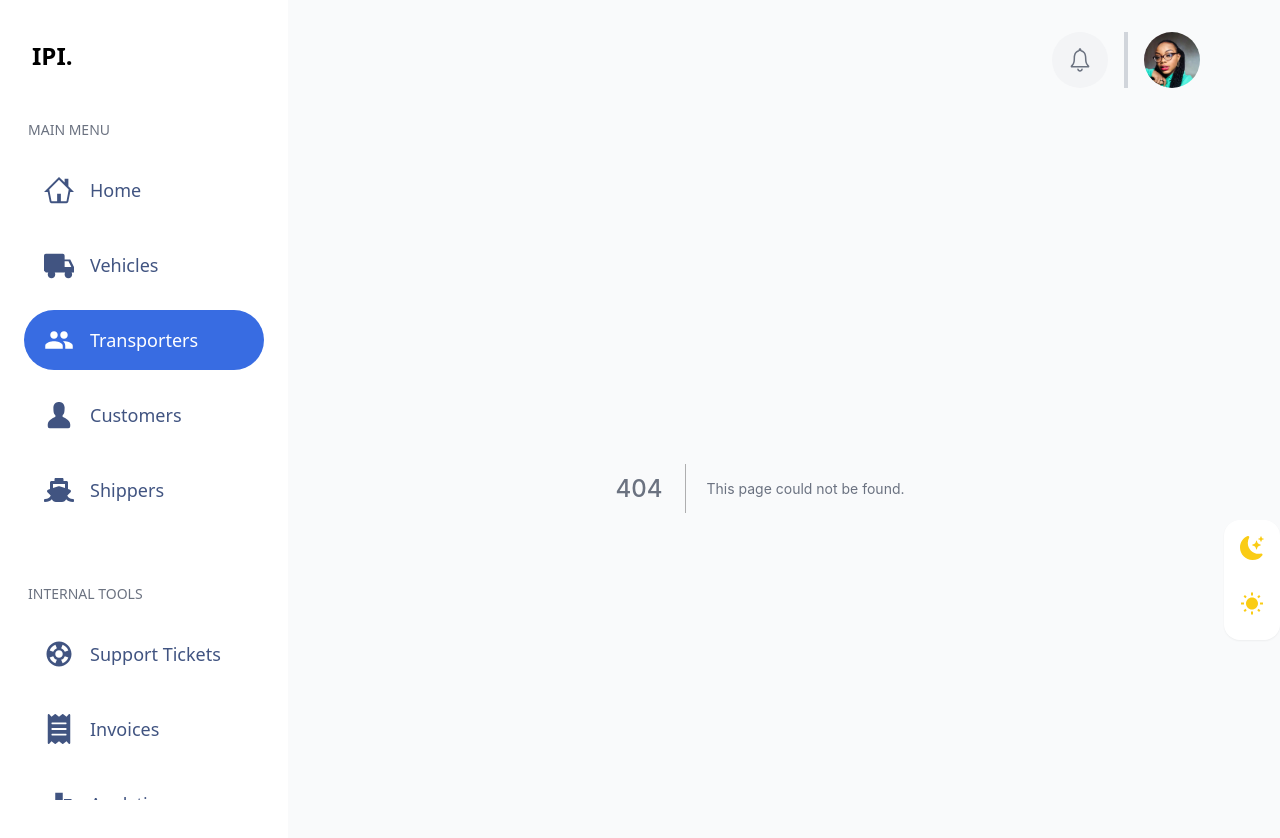
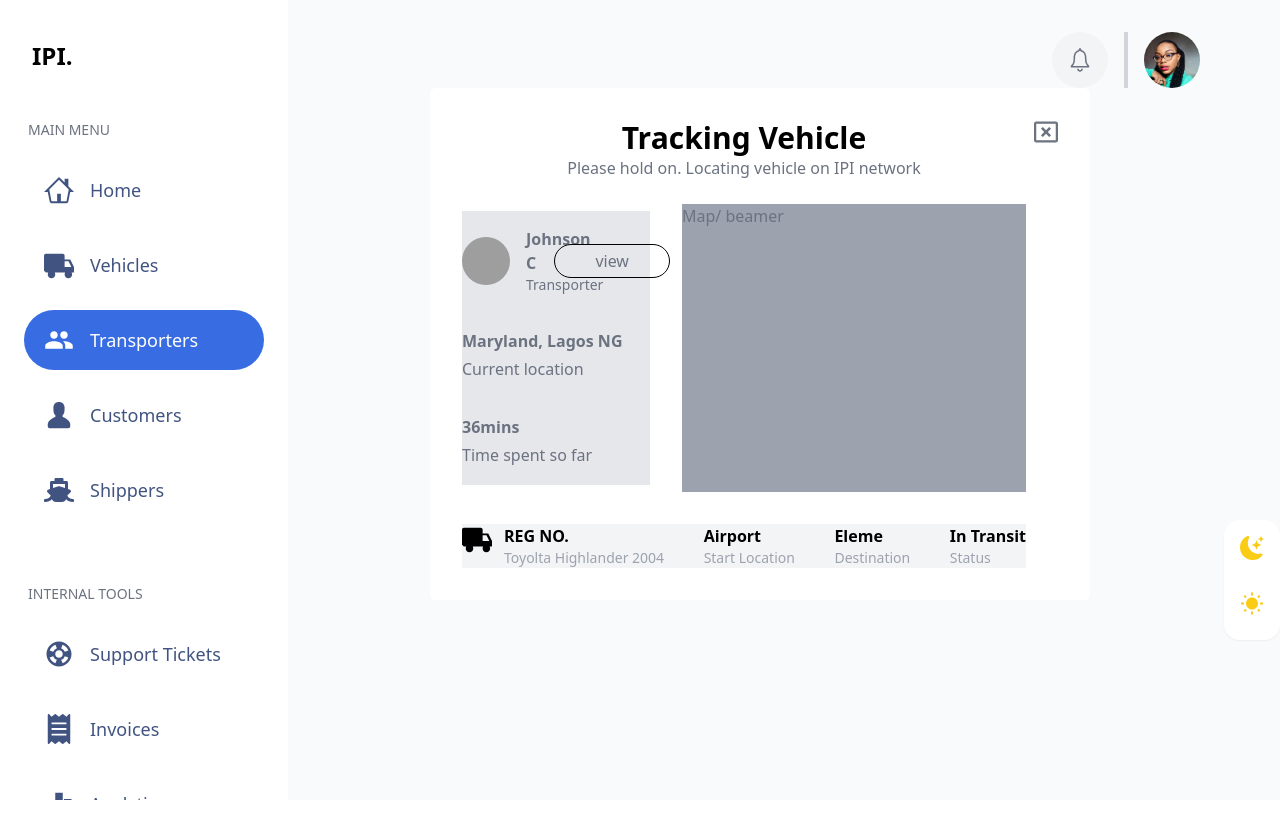
Before and after one commit to Dr-Oxy/Logistic_Dashboard, a Next.js app: page /transporters in a window 1280 px wide. Before the commit this address had no page. Shown: the top 838 px of the page. After the commit the page ends 800 px from the top, so only its background shows below. Built offline with nearby package versions, Linux system fonts and the light colour scheme; grey boxes are pictures that could not be loaded.

Commit message:
layout of modal

```diff
--- /dev/null
+++ b/components/Modal.jsx
@@ -0,0 +1,91 @@
+/* eslint-disable @next/next/no-img-element */
+//import styles
+import modalStyles from '../styles/styles.module.css';
+
+import { FaRegWindowClose } from 'react-icons/fa';
+import { ImTruck } from 'react-icons/im';
+
+const Modal = (id, handleOpen, handleClose, children) => {
+  return (
+    <div className="bg-white mx-auto w-3/4 py-8 pl-8 pr-16 h-auto rounded-md relative">
+      {/* modal header */}
+      <div className="text-center mb-6">
+        <FaRegWindowClose className="text-2xl cursor-pointer absolute top-8 right-8" />
+        <h1 className="text-3xl font-semibold text-black">Tracking Vehicle</h1>
+        <p>Please hold on. Locating vehicle on IPI network</p>
+      </div>
+
+      {/* modal body */}
+      <div className="flex justify-between items-center">
+        {/* body left */}
+        <div className="w-1/3 bg-gray-200">
+          <div className=" border-b-2 bordr-gray-200 py-4">
+            <div className="flex justify-between items-center">
+              <div className="flex items-center">
+                <img
+                  className="h-12 w-12 object-cover rounded-full"
+                  src="./trucker-1.jpg"
+                  alt="driver"
+                />
+
+                <div className="ml-4">
+                  <p className="font-semibold">Johnson C</p>
+                  <p className="text-sm">Transporter</p>
+                </div>
+              </div>
+
+              <button className="border-0 outline outline-1 outline-black rounded-full px-10 py-1">
+                view
+              </button>
+            </div>
+          </div>
+
+          <div className=" border-b-2 bordr-gray-200 py-4">
+            <p className="font-semibold mb-1">Maryland, Lagos NG</p>
+            <p>Current location</p>
+          </div>
+
+          <div className=" border-b-2 bordr-gray-200 py-4">
+            <p className="font-semibold mb-1">36mins</p>
+            <p>Time spent so far</p>
+          </div>
+        </div>
+
+        {/* body right */}
+        <div className="bg-gray-400 flex-1 h-72 ml-8">Map/ beamer</div>
+      </div>
+
+      {/* modal foooter */}
+      <div className="bg-gray-100 mt-8">
+        <ul className="flex items-center justify-between">
+          <li className="capitalize">
+            <div className="flex  items-start ">
+              <ImTruck className="text-3xl text-black" />
+              <div className="ml-3">
+                <h3 className="font-bold text-black uppercase">reg no.</h3>
+                <p className="text-gray-400 text-sm">Toyolta highlander 2004</p>
+              </div>
+            </div>
+          </li>
+
+          <li className="capitalize">
+            <p className="font-bold text-black">Airport</p>
+            <p className="text-gray-400 text-sm">start location</p>
+          </li>
+
+          <li className="capitalize">
+            <p className="font-bold text-black">Eleme</p>
+            <p className="text-gray-400 text-sm">destination</p>
+          </li>
+
+          <li className="capitalize">
+            <p className="font-bold text-black">In transit</p>
+            <p className="text-gray-400 text-sm">status</p>
+          </li>
+        </ul>
+      </div>
+    </div>
+  );
+};
+
+export default Modal;
--- /dev/null
+++ b/pages/transporters.jsx
@@ -0,0 +1,11 @@
+import Modal from '../components/Modal';
+
+const transporters = () => {
+  return (
+    <div>
+      <Modal />
+    </div>
+  );
+};
+
+export default transporters;
--- a/styles/styles.module.css
+++ b/styles/styles.module.css
@@ -31,3 +31,5 @@
 .table__row td {
   padding: 30px;
 }
+
+/* modal */
```
